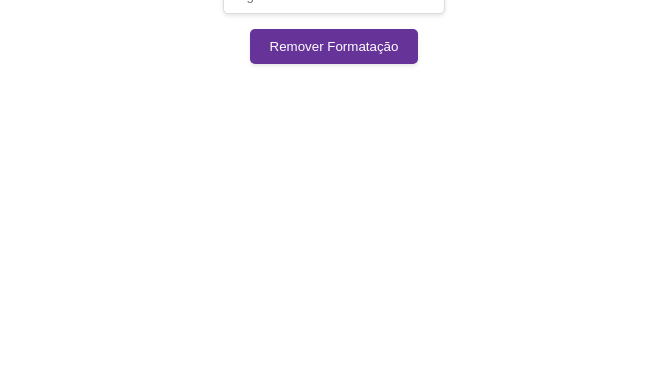
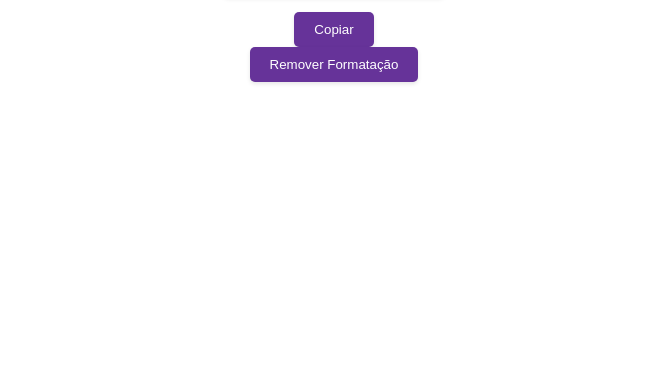
Before and after one commit to pedropatriciio/caracteres, a plain HTML site: page index.html in a window 1280 px wide. Shown: the part 423-800 px from the top of the page, without its empty margins (306-973 px from the left). Drawn offline with Linux system fonts and the light colour scheme.

Commit message:
Update index.html

```diff
--- a/index.html
+++ b/index.html
@@ -9,8 +9,11 @@
 
     <label for="documento">CPF ou CNPJ:</label>
     <input type="text" id="documento" placeholder="Digite o documento">
+    <div class = "botoes" >
+    <button class = "copia"onclick="copiar()">Copiar</button>
+    <button onclick="removerFormatacao()">Remover Formatação</button>
 
-    <button onclick="removerFormatacao()">Remover Formatação</button>
+    </div>
 
     <div id="resultado"></div>
 
```
